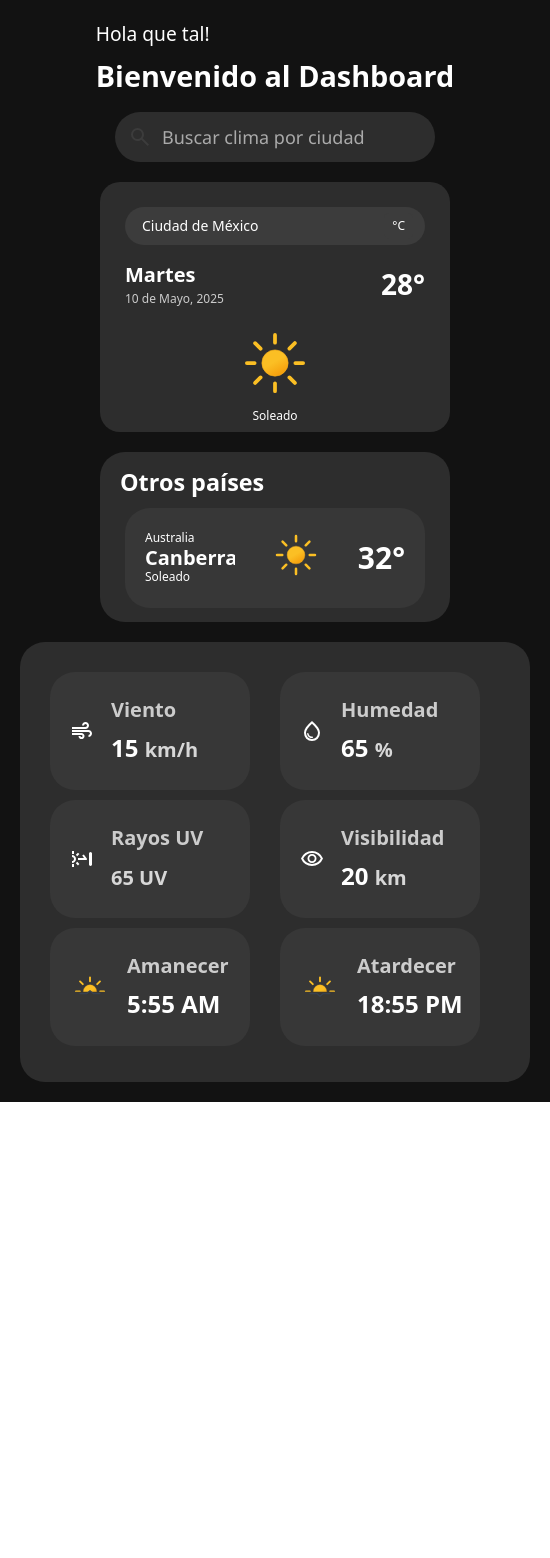
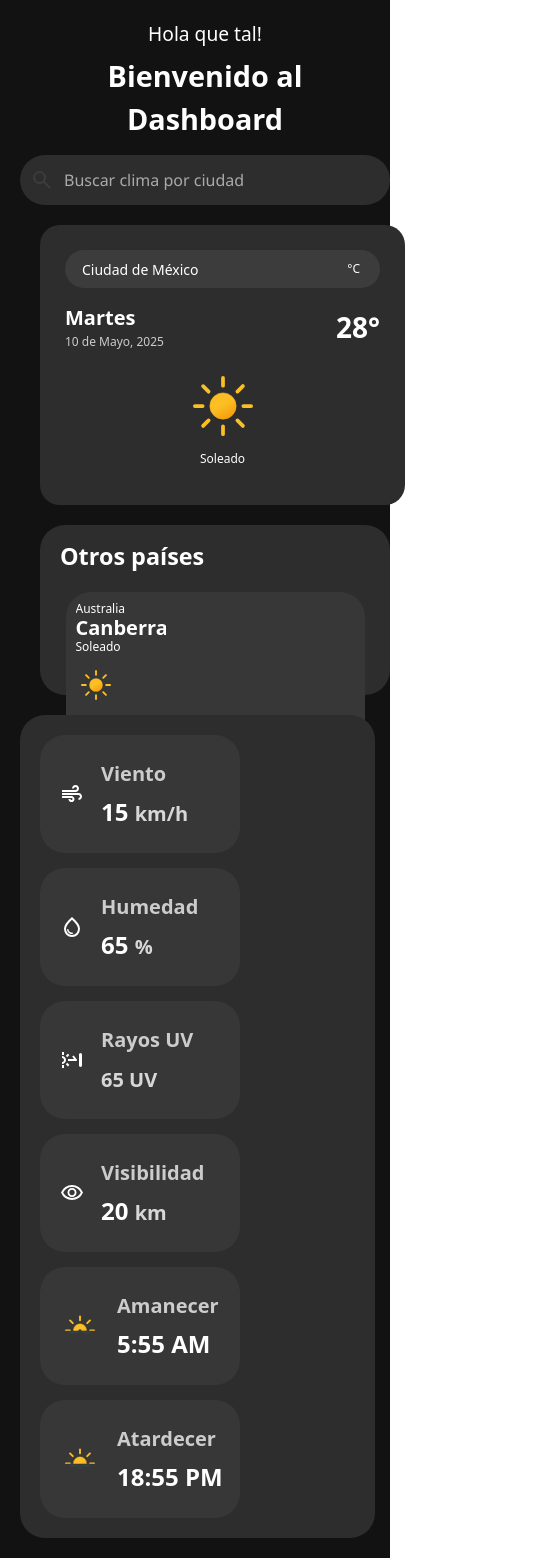
Before and after one commit to RodEsB/Dashboard-Weather, a React (Vite) app: page / in a window 390 px wide. Shown: the whole page, 550 px wide, since content can reach past the window. Before the commit the page ends 1102 px from the top, so only its background shows below. Built offline with nearby package versions, Linux system fonts and the light colour scheme.

Commit message:
Segunda prueba de responsividad

```diff
--- a/src/App.css
+++ b/src/App.css
@@ -100,21 +100,29 @@
     flex-direction: column;
     align-items: center;
     gap: 15px;
-  }
-
-  .search-bar {
-    width: 90%;
-    justify-content: center;
+    text-align: center;
   }
 
   .weather-components {
     flex-direction: column;
     align-items: center;
+    gap: 20px;
   }
 
   .card-stack,
-  .dashboard-card {
+  .dashboard-card,
+  .weather-card,
+  .weather-container {
+    width: 100%;
+    max-width: 90%;
+  }
+
+  .weatherInfo-container {
     width: 90%;
-    align-items: center;
+  }
+
+  .search-bar {
+    width: 100%;
+    justify-content: center;
   }
 }
--- a/src/Components/OtherCountires.css
+++ b/src/Components/OtherCountires.css
@@ -8,7 +8,7 @@
   color: white;
   display: flex;
   flex-direction: column;
-  gap: 4px;
+  gap: 15px;
 }
 
 .otherCountries-text {
--- a/src/Components/OtherCountries.tsx
+++ b/src/Components/OtherCountries.tsx
@@ -1,7 +1,7 @@
 import './OtherCountires.css';
 import WeatherInfo from './WeatherInfo';
 
-function App() {
+function OtherCountires() {
   return (
     <div className="otherCountries-container">
       <div className="otherCountries-text">
@@ -15,4 +15,4 @@ function App() {
   )
 }
 
-export default App;
+export default OtherCountires;
--- a/src/Components/Search.tsx
+++ b/src/Components/Search.tsx
@@ -2,7 +2,7 @@ import { useState } from 'react'
 import search from '/src/assets/search.svg'
 import './SearchBar.css'
 
-function App() {
+function Search() {
   const [query, setQuery] = useState('')
 
   return (
@@ -19,4 +19,4 @@ function App() {
   )
 }
 
-export default App
+export default Search
--- a/src/Components/SearchBar.css
+++ b/src/Components/SearchBar.css
@@ -29,3 +29,14 @@
     width: 24px;
     height: 24px;
   }
+
+  @media screen and (max-width: 768px) {
+    .search-bar {
+      width: 100%;
+      padding: 10px;
+    }
+
+    .search-bar input {
+      font-size: 16px;
+    }
+  }
--- a/src/Components/WeatherCard.css
+++ b/src/Components/WeatherCard.css
@@ -3,8 +3,9 @@
     background-color: #2d2d2d;
     border-radius: 20px;
     padding: 25px;
-    width: 300px;
-    height: 200px;
+    width: 100%;
+    max-width: 350px;
+    height: auto;
     color: white;
     display: flex;
     flex-direction: column;
--- a/src/Components/WeatherCards/SunriseCard.tsx
+++ b/src/Components/WeatherCards/SunriseCard.tsx
@@ -1,4 +1,4 @@
-// src/components/WeatherCards/HumidityCard.tsx
+// src/components/WeatherCards/SunriseCard.tsx
 import WeatherDataCard from './WeatherDataCard';
 import sunRise from '/src/assets/sunrise.svg';
 
--- a/src/Components/WeatherCards/SunsetCard.tsx
+++ b/src/Components/WeatherCards/SunsetCard.tsx
@@ -1,4 +1,4 @@
-// src/components/WeatherCards/HumidityCard.tsx
+// src/components/WeatherCards/SunsetCard.tsx
 import WeatherDataCard from './WeatherDataCard';
 import sunSet from '/src/assets/sunset.svg';
 
--- a/src/Components/WeatherContainer.css
+++ b/src/Components/WeatherContainer.css
@@ -17,3 +17,17 @@
     grid-template-columns: repeat(2, 1fr);
     gap: 10px;
   }
+
+  @media screen and (max-width: 768px) {
+    .weather-data-container {
+      grid-template-columns: 1fr;
+      gap: 15px;
+    }
+
+    .weather-container {
+      width: 100%;
+      max-width: 90%;
+      height: auto;
+      padding: 20px;
+    }
+  }
--- a/src/Components/WeatherContainer.tsx
+++ b/src/Components/WeatherContainer.tsx
@@ -1,7 +1,7 @@
 import './WeatherContainer.css';
 import { WindSpeedCard, HumidityCard, UVCard, VisibilityCard, SunriseCard, SunsetCard} from './WeatherCards';
 
-function App() {
+function WeatherContainer() {
   return (
     <div className="weather-container">
       <div className="weather-data-container">
@@ -16,4 +16,4 @@ function App() {
   )
 }
 
-export default App
+export default WeatherContainer
--- a/src/Components/WeatherInfo.css
+++ b/src/Components/WeatherInfo.css
@@ -1,9 +1,10 @@
 .weatherInfo-container {
     background-color: #373737;
     border-radius: 25px;
-    padding: 10px 20px;
-    width: 260px;
-    height: 80px;
+    width: 100%;
+    max-width: 280px;
+    height: auto;
+    padding: 10px;
     color: white;
     display: flex;
     flex-direction: row;
@@ -39,11 +40,29 @@
   }
 
   .weatherInfo-icon img {
-    width: 54px;
-    height: 54px;
+    width: 50px;
+    height: 50px;
   }
 
   .weatherInfo-temp {
     font-size: 20px;
     font-weight: bold;
   }
+
+  @media screen and (max-width: 768px) {
+    .weatherInfo-container {
+      width: 90%;
+      flex-direction: column;
+      align-items: flex-start;
+      gap: 10px;
+    }
+
+    .weatherInfo-icon img {
+      width: 40px;
+      height: 40px;
+    }
+
+    .weatherInfo-temp h2 {
+      font-size: 24px;
+    }
+  }
--- a/src/Components/WeatherInfo.tsx
+++ b/src/Components/WeatherInfo.tsx
@@ -1,7 +1,7 @@
 import './WeatherInfo.css';
 import sunnyIcon from '../assets/sunny.svg'; // Ajusta la ruta según tu estructura
 
-function App() {
+function WeatherInfo() {
   return (
     <div className="weatherInfo-container">
 
@@ -26,4 +26,4 @@ function App() {
   )
 }
 
-export default App;
+export default WeatherInfo;
```
